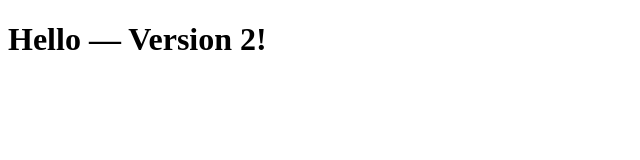
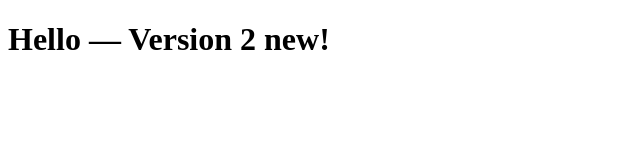
Before and after one commit to AnweshaPanigrahi/gh-deployment-workflow, a plain HTML site: page index.html in a window 1280 px wide. Shown: the whole page, without its empty margins (0-640 px from the left). Drawn offline with Linux system fonts and the light colour scheme.

Commit message:
Update index.html

```diff
--- a/index.html
+++ b/index.html
@@ -5,6 +5,6 @@
   <title>My Site</title>
 </head>
 <body>
-  <h1>Hello — Version 2!</h1>
+  <h1>Hello — Version 2 new!</h1>
 </body>
 </html>
```
